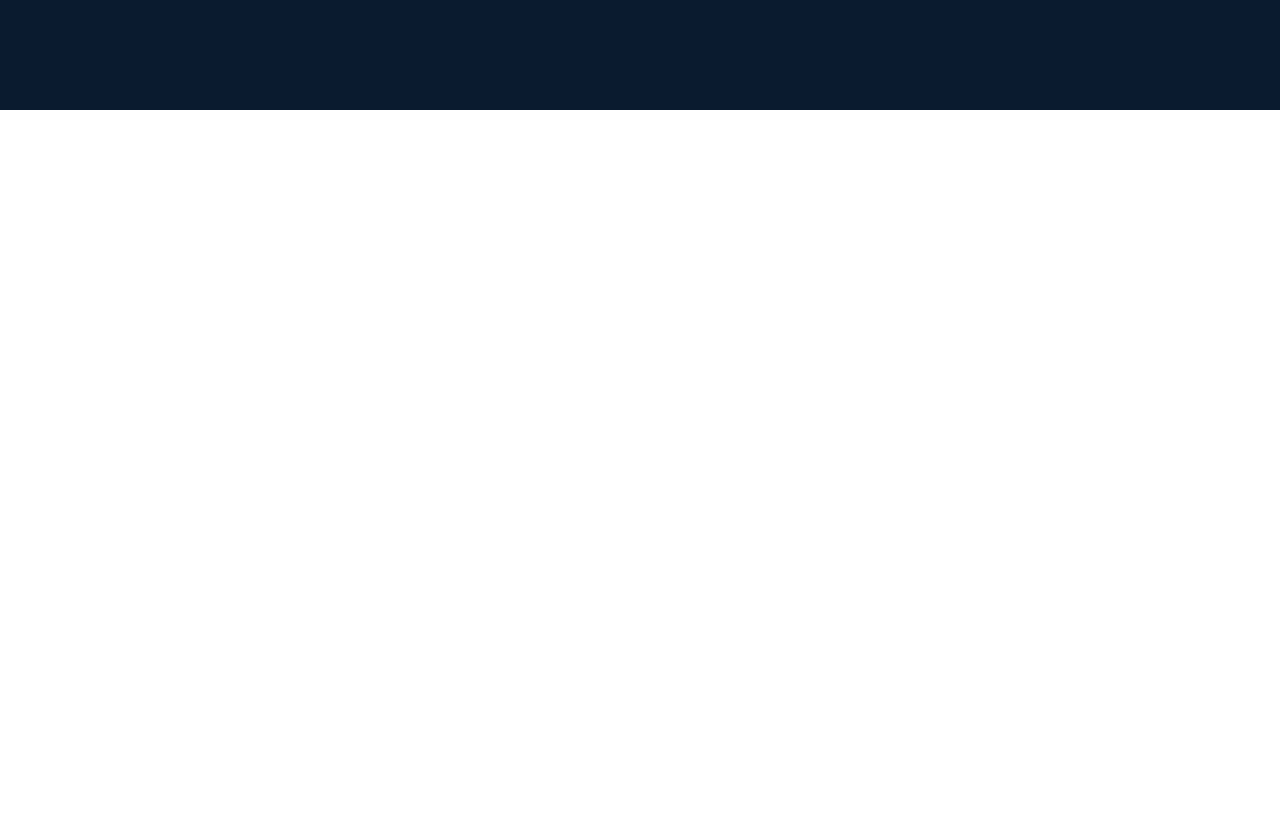
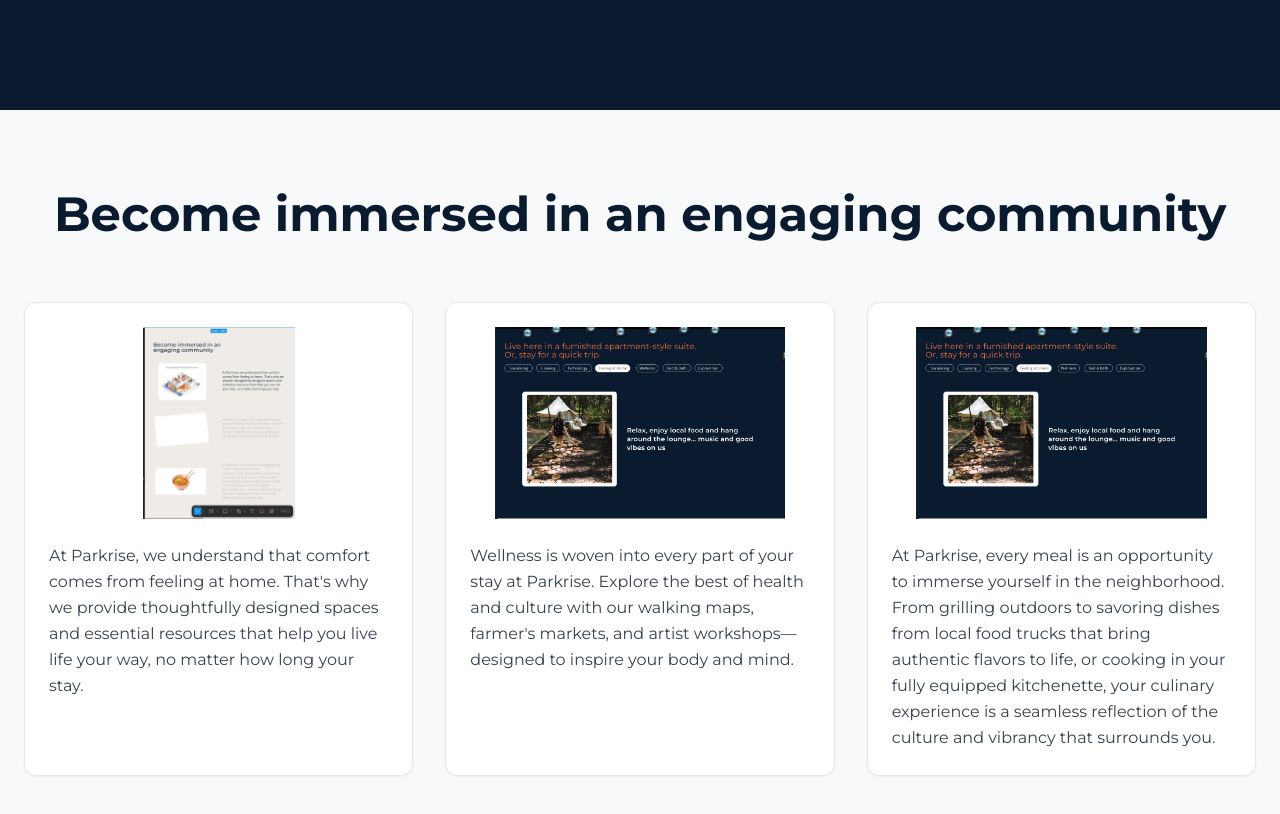
Before and after one commit to Gere0399/parkrise-official, a React (Vite) app: page / in a window 1280 px wide. Shown: the part 1490-2304 px from the top of the page. Before the commit the page ends 1600 px from the top, so only its background shows below. Built offline with nearby package versions, Linux system fonts and the light colour scheme.

Commit message:
Add new section to index page
Implement a new section on the index page that includes a title and three paragraphs, each accompanied by white rectangles and an image. Ensure the design matches the existing UI and tone.
[skip gpt_engineer]

```diff
--- /dev/null
+++ b/src/components/CommunitySection.tsx
@@ -0,0 +1,66 @@
+import React from "react";
+import { Card, CardContent } from "@/components/ui/card";
+
+const CommunitySection = () => {
+  return (
+    <div className="bg-[#F8F9FA] py-20">
+      <div className="container mx-auto px-6">
+        <h2 className="text-4xl md:text-5xl font-bold text-navy mb-16 text-center">
+          Become immersed in an engaging community
+        </h2>
+
+        <div className="grid grid-cols-1 md:grid-cols-3 gap-8">
+          {/* First Card */}
+          <Card className="bg-white rounded-xl shadow-sm hover:shadow-md transition-shadow">
+            <CardContent className="p-6">
+              <div className="mb-6">
+                <img
+                  src="/lovable-uploads/c020e51e-2540-45b0-aa26-224561ae9aab.png"
+                  alt="Personalized Space"
+                  className="w-full h-48 object-contain"
+                />
+              </div>
+              <p className="text-gray-700 leading-relaxed">
+                At Parkrise, we understand that comfort comes from feeling at home. That's why we provide thoughtfully designed spaces and essential resources that help you live life your way, no matter how long your stay.
+              </p>
+            </CardContent>
+          </Card>
+
+          {/* Second Card */}
+          <Card className="bg-white rounded-xl shadow-sm hover:shadow-md transition-shadow">
+            <CardContent className="p-6">
+              <div className="mb-6">
+                <img
+                  src="/lovable-uploads/5fdb10c4-bece-475b-a595-c875e30e9961.png"
+                  alt="Wellness Activities"
+                  className="w-full h-48 object-contain"
+                />
+              </div>
+              <p className="text-gray-700 leading-relaxed">
+                Wellness is woven into every part of your stay at Parkrise. Explore the best of health and culture with our walking maps, farmer's markets, and artist workshops—designed to inspire your body and mind.
+              </p>
+            </CardContent>
+          </Card>
+
+          {/* Third Card */}
+          <Card className="bg-white rounded-xl shadow-sm hover:shadow-md transition-shadow">
+            <CardContent className="p-6">
+              <div className="mb-6">
+                <img
+                  src="/lovable-uploads/adefe335-6086-47b1-8a67-f2081617da94.png"
+                  alt="Culinary Experience"
+                  className="w-full h-48 object-contain"
+                />
+              </div>
+              <p className="text-gray-700 leading-relaxed">
+                At Parkrise, every meal is an opportunity to immerse yourself in the neighborhood. From grilling outdoors to savoring dishes from local food trucks that bring authentic flavors to life, or cooking in your fully equipped kitchenette, your culinary experience is a seamless reflection of the culture and vibrancy that surrounds you.
+              </p>
+            </CardContent>
+          </Card>
+        </div>
+      </div>
+    </div>
+  );
+};
+
+export default CommunitySection;
--- a/src/pages/Index.tsx
+++ b/src/pages/Index.tsx
@@ -2,6 +2,7 @@ import { ArrowDown } from "lucide-react";
 import { Navbar } from "@/components/Navbar";
 import { SearchBar } from "@/components/SearchBar";
 import { ContentSection } from "@/components/ContentSection";
+import CommunitySection from "@/components/CommunitySection";
 
 const Index = () => {
   return (
@@ -41,6 +42,7 @@ const Index = () => {
       </div>
 
       <ContentSection />
+      <CommunitySection />
     </div>
   );
 };
```
Also changed, not shown: public/lovable-uploads/c020e51e-2540-45b0-aa26-224561ae9aab.png (added).
